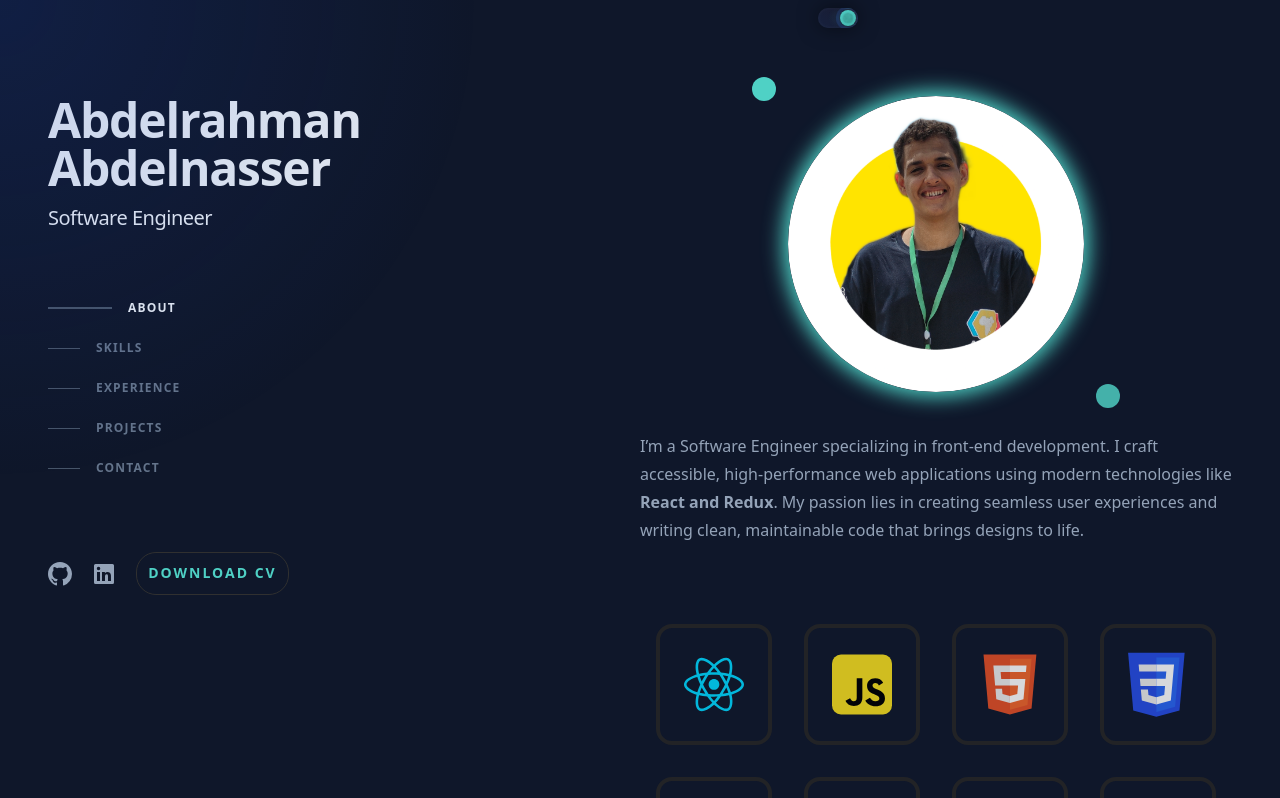
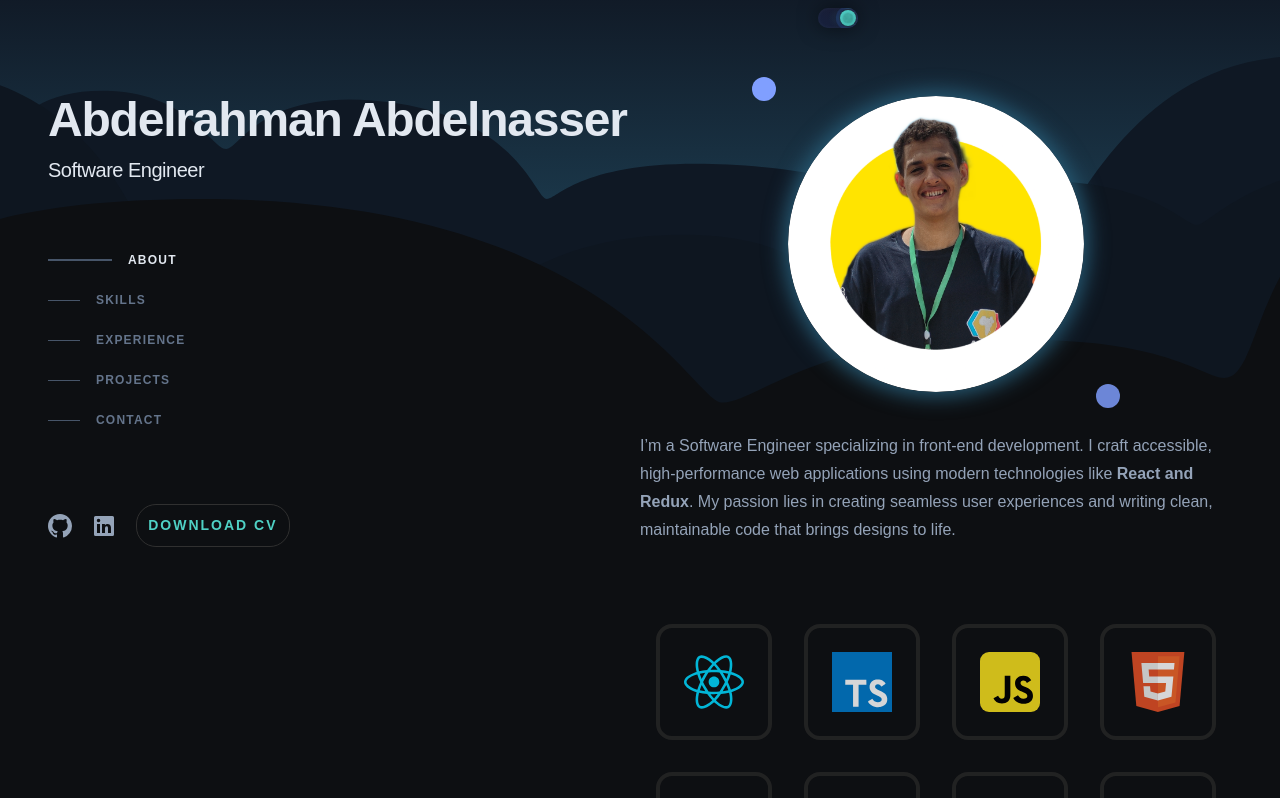
Before and after one commit to AbdelrahmanNasser00/my-portfolio, a React (Vite) app: page / in a window 1280 px wide. Shown: the top 798 px of the page. Built offline with nearby package versions, Linux system fonts and the light colour scheme.

Commit message:
Add new background and colors

```diff
--- a/src/App.css
+++ b/src/App.css
@@ -0,0 +1,5 @@
+:root {
+    --color-cloud-500: hsl(213deg 40% 10%);
+    --color-cloud-300: hsl(212deg 40% 9%);
+    --color-background: hsl(210deg 15% 6%);
+}
--- a/src/App.tsx
+++ b/src/App.tsx
@@ -1,30 +1,35 @@
 import { useEffect, useState } from "react";
 import "./App.css";
 import Home from "./pages/Home";
+import CloudsBackground from "./components/CloudsBackground";
 
 function App() {
-  const [cursorPosition, setCursorPosition] = useState({ x: 0, y: 0 });
+  // const [cursorPosition, setCursorPosition] = useState({ x: 0, y: 0 });
 
-  useEffect(() => {
-    const handleMouseMove = (e: MouseEvent) => {
-      setCursorPosition({ x: e.clientX, y: e.clientY });
-    };
-    window.addEventListener("mousemove", handleMouseMove);
-    return () => {
-      window.removeEventListener("mousemove", handleMouseMove);
-    };
-  }, []);
+  // useEffect(() => {
+  //   const handleMouseMove = (e: MouseEvent) => {
+  //     setCursorPosition({ x: e.clientX, y: e.clientY });
+  //   };
+  //   window.addEventListener("mousemove", handleMouseMove);
+  //   return () => {
+  //     window.removeEventListener("mousemove", handleMouseMove);
+  //   };
+  // }, []);
 
   return (
-    <div className="relative bg-slate-900 min-h-screen flex justify-center">
-      <div
-        className="pointer-events-none fixed inset-0 z-30 transition duration-300"
-        style={{
-          background: `radial-gradient(600px at ${cursorPosition.x}px ${cursorPosition.y}px, rgba(29, 78, 216, 0.15), transparent 80%)`,
-        }}></div>
+    // <div className="relative bg-custom-gradient  min-h-screen flex justify-center">
 
+    //   {/* <div
+    //     className="pointer-events-none fixed inset-0 z-30 transition duration-300"
+    //     style={{
+    //       background: `radial-gradient(600px at ${cursorPosition.x}px ${cursorPosition.y}px, rgba(29, 78, 216, 0.15), transparent 80%)`,
+    //     }}></div> */}
+
+    //   <Home />
+    // </div>
+    <CloudsBackground>
       <Home />
-    </div>
+    </CloudsBackground>
   );
 }
 
--- /dev/null
+++ b/src/components/CloudsBackground.tsx
@@ -0,0 +1,39 @@
+import React from "react";
+import "../App.css";
+interface CloudsBackgroundProps {
+  children: React.ReactNode;
+}
+
+const CloudsBackground: React.FC<CloudsBackgroundProps> = ({ children }) => {
+  return (
+    <div className="relative  min-h-screen flex justify-center">
+      <div className="absolute inset-0 overflow-hidden bg-third">
+        <div className="relative w-full  bg-custom-gradient flex flex-col justify-end items-center overflow-clip">
+          <svg
+            width="5120"
+            height="456"
+            fill="none"
+            viewBox="0 0 5120 456"
+            preserveAspectRatio="none"
+            xmlns="http://www.w3.org/2000/svg"
+            className="w-full min-w-[320rem] translate-y-[1px]">
+            <path
+              fill="var(--color-cloud-500)"
+              d="M2467 198C2478.93 198 2508.5 148.5 2692.3 167C2855.77 183.454 2890 275.92 2940.45 271C2978.5 267.29 3025.5 66.1073 3208.04 55.5002C3364.5 46.408 3407.37 123 3419.5 123.5C3431.63 124 3448.89 83.0002 3564.32 83.0002C3728 83.0002 3767.67 198.501 3779.08 198C3790.5 197.5 3808 45.0002 4044.68 45.0002C4238.5 45.0002 4245.32 120.5 4256.5 116.5C4267.69 112.5 4277 13.5002 4417.9 13.5002C4567 13.5002 4590.74 115.5 4608.5 116.5C4626.26 117.5 4640.5 13.5007 4795 13.5004C4946 13.5002 4954.43 76.5003 4970.51 76.5003C4986.6 76.5003 4983 8.5 5077 8.5C5147.13 8.5 5148.62 62.7657 5148.14 74.3437C5148.08 75.8075 5148 77.2344 5148 78.6994V360V361.5C5148 383.592 5130.09 401.5 5108 401.5H9C-13.0914 401.5 -31 383.592 -31 361.5V133.5V76.0021V76.0002C-31 75.9604 -30.9925 -7.80104e-05 24 0C103.747 0.000113126 132.617 67.9717 143.069 117.186C148.413 142.347 172.927 161.481 197.99 155.7L478.5 91C598.5 64.5 646 110.5 659 110.5C672 110.5 714 31 856 33.5C998 36 996.5 76 1008.5 73.5C1020.5 71 1014.28 28.0329 1174.5 31C1309.5 33.5 1298.5 110.5 1327.5 110.5C1366.31 110.5 1378.25 109.457 1388 110.5C1406.69 112.5 1429.5 27 1615 27C1743.74 27 1771.09 161.183 1855.16 167C1930.28 172.198 1914.5 85 2032.05 90.0002C2108.93 93.2702 2132.33 148 2146.16 148C2160 148 2184 81.6655 2318.08 102.5C2440.5 121.524 2455.07 198 2467 198Z"
+            />
+            <path
+              fill="var(--color-cloud-300)"
+              d="M2617 234C2496.99 229.765 2429.72 276.108 2400.53 303.732C2388.43 315.177 2372.83 323.5 2356.18 323.5H2135.62C2111.05 323.5 2089.95 305.704 2082.79 282.198C2061.56 212.504 2001.53 78.3592 1852.75 71.0003C1691 63 1645 185 1622 186.5C1599 188 1587 88.5 1368.5 88.5C1211 88.5 1180 157.5 1158.4 161.5C1136.8 165.501 1074.33 111 931 129.5C787.671 148 789.676 214.5 770 214C750.324 213.5 736.5 129.5 535.029 142.5C416.863 150.125 382.163 211.07 373.669 260.166C368.141 292.123 343.421 323.5 310.99 323.5H280.024C249.079 323.5 225.052 295.503 224.331 264.567C222.732 195.98 200.305 92 79 92C17.4738 92 3.47982 128.37 0.653094 139.38C0.122368 141.447 0 143.571 0 145.705V398C0 412.36 11.6404 424 25.9998 424H5100C5127.61 424 5150 401.615 5150 374V365V181.851C5150 149.381 5119.54 125.514 5087.89 132.773C5054.67 140.392 5019.02 148.008 5011.31 147.5C4996.11 146.501 4966.41 99.9071 4859.43 95.5003C4731 90.2096 4684 213.5 4663 213.5H4531.84C4513.48 213.5 4496.63 203.435 4485.66 188.715C4451.8 143.286 4365.08 52.9127 4220.67 71.0003C4061 91.0002 4023.5 150.5 4006.5 150.5C3989.5 150.5 3925.6 96.5092 3797.5 100.5C3637 105.5 3599 235.5 3589 231.5C3563.12 221.148 3430.32 192.596 3405.38 180.145C3382.96 168.954 3354.61 161.5 3318.87 161.5C3175.43 161.5 3129.73 224 3116.87 224C3104 224 3073.62 179.5 2953.5 179.5C2782 179.5 2771.92 286 2756 284.5C2740.08 283 2721.1 237.674 2617 234Z"
+            />
+            <path
+              fill="var(--color-background)"
+              d="M2641.4 401.5C2613.31 399.999 2525.75 198 2121.01 198C1862 198 1840 264.5 1806.88 259.5C1773.77 254.499 1723.34 129.991 1562.17 136C1401 142.009 1366.58 313.5 1339 321C1311.42 328.5 1279 226.5 1034.79 234.5C802.99 242.093 724.297 318.5 697 313C669.703 307.5 681 75.9996 430.496 32.4996C214.304 -5.042 99.7464 183.937 60.6394 266.475C51.4353 285.9 27.9703 295.392 8.5729 286.129C-15.3473 274.705 -43 292.144 -43 318.652V429.5C-43 443.859 -31.3592 455.5 -16.9999 455.5H5103C5127.3 455.5 5147 435.8 5147 411.5V232.89C5147 226.643 5146.46 220.404 5144.55 214.457C5136.92 190.729 5108.7 128.5 5022.5 128.5C4881 128.5 4935 253.704 4838.83 249C4808.16 247.499 4757.27 55.5004 4535 59C4312.73 62.4996 4283.98 270.5 4250.5 268.5C4217.02 266.5 4197 199 4037.27 189.5C3834.76 177.455 3790.86 285 3753.5 279C3716.14 273 3652.96 98.8238 3377.5 153.5C3156.46 197.374 3191.5 387.48 3139.82 376.5C3118.64 371.999 3078.5 339 2948.03 339C2894.2 339 2890.37 330.676 2837.19 339C2708.5 359.141 2669.5 403 2641.4 401.5Z"></path>
+          </svg>
+        </div>
+      </div>
+      {children}
+    </div>
+  );
+};
+
+export default CloudsBackground;
--- a/src/components/RightSide/AboutSection.tsx
+++ b/src/components/RightSide/AboutSection.tsx
@@ -7,7 +7,7 @@ const AboutSection = () => {
         <img
           src={ProfileImg}
           alt="Profile img"
-          className="w-1/2 h-auto border-cyan-500 rounded-full shadow- hover:shadow-profile-hover transition-shadow duration-300 shadow-profile-glow"
+          className="w-1/2 h-auto border-cyan-500 rounded-full hover:shadow-profile-hover transition-shadow duration-300 shadow-profile-glow"
         />
         <div className="absolute left-10 -top-3 md:-top-4 md:left-28 md:w-9 md:h-9 lg:w-6 lg:h-6 w-6 h-6 bg-primary rounded-full animate-bounce"></div>
         <div className="absolute right-10 -bottom-3 md:-bottom-4 md:right-28 md:w-9 md:h-9 lg:w-6 lg:h-6 w-6 h-6 bg-primary rounded-full animate-pulse"></div>
--- a/src/components/RightSide/SkillsIcons.ts
+++ b/src/components/RightSide/SkillsIcons.ts
@@ -17,6 +17,7 @@ import cplusplusIcon from "../../assets/imgs/c-plusplus.svg";
 
 const skillsIcons = [
   { name: "React", icon: reactIcon },
+  { name: "TypeScript", icon: typescriptIcon },
   { name: "JavaScript", icon: jsIcon },
   { name: "HTML5", icon: htmlIcon },
   { name: "CSS3", icon: cssIcon },
@@ -30,7 +31,6 @@ const skillsIcons = [
   { name: "Material-UI", icon: materialUiIcon },
   { name: "MySQL", icon: mysqlIcon },
   { name: "MongoDB", icon: mongodbIcon },
-  { name: "TypeScript", icon: typescriptIcon },
   { name: "C++", icon: cplusplusIcon },
 ];
 
--- a/src/index.css
+++ b/src/index.css
@@ -1,18 +1,27 @@
 @tailwind base;
 @tailwind components;
 @tailwind utilities;
-
+* {
+  font-family: "Wotfard", "Wotfard-fallback", sans-serif;
+  --font-family-mono: "Cartograph CF", monospace;
+}
 html {
-    scroll-behavior: smooth;
+  scroll-behavior: smooth;
 }
 
 ::selection {
-    background-color: #4fd1c5;
-    color: #1d4044;
+  background-color: #4fd1c5;
+  color: #1d4044;
 }
 
 body {
-    background-color: #1a202c;
-    color: #94a3b8;
-    line-height: 1.75;
+  /* background: url("https://my.spline.design/miniroomartcopy-b0e39fa180eba28f8e328bdb3dc9b4d1/"); */
+  /* background-color: #1a202c; */
+  background-color: linear-gradient(
+    to bottom,
+    hsl(214deg 40% 11%),
+    hsl(200deg 50% 30%)
+  );
+  color: #94a3b8;
+  line-height: 1.75;
 }
--- a/src/pages/Home.tsx
+++ b/src/pages/Home.tsx
@@ -2,9 +2,9 @@ import LeftSide from "../components/LeftSide/LeftSide";
 import RightSide from "../components/RightSide/RightSide";
 import Switch from "../components/Switch";
 
-const Home = () => {
+const Home: React.FC = () => {
   return (
-    <div className="relative">
+    <div className="relative ">
       <div className=" flex justify-end py-2 fixed w-[67%]">
         <Switch />
       </div>
--- a/tailwind.config.js
+++ b/tailwind.config.js
@@ -4,12 +4,27 @@ export default {
   theme: {
     extend: {
       backgroundColor: {
-        primary: "#4fd1c5",
+        primary: "hsl(225deg 100% 75%)",
         secondary: "#ae00ff",
+        third: "hsl(210deg 15% 6%)",
       },
       boxShadow: {
-        "profile-glow": "0 0 20px 5px #4fd1c5",
-        "profile-hover": "0 0 25px 10px rgba(79, 209, 197, 0.6)",
+        "profile-glow": "0 0 20px 5px hsl(200deg 50% 30%)",
+        "profile-hover": "0 0 25px 10px hsl(214deg 40% 11%)",
+      },
+      backgroundImage: {
+        "custom-gradient":
+          "linear-gradient(to bottom, hsl(214deg 40% 11%), hsl(200deg 50% 30%))",
+      },
+      colors: {
+        "dark-blue": "hsl(214deg 40% 11%)",
+        "muted-blue": "hsl(200deg 50% 30%)",
+        "accent-light-blue": "hsl(200deg 70% 50%)",
+        "light-teal": "hsl(180deg 60% 40%)",
+        "soft-purple": "hsl(260deg 50% 40%)",
+        "light-gray": "hsl(0deg 0% 85%)",
+        "dark-gray": "hsl(0deg 0% 20%)",
+        white: "#ffffff",
       },
     },
   },
```
Also changed, not shown: src/assets/imgs/star.svg (added).
